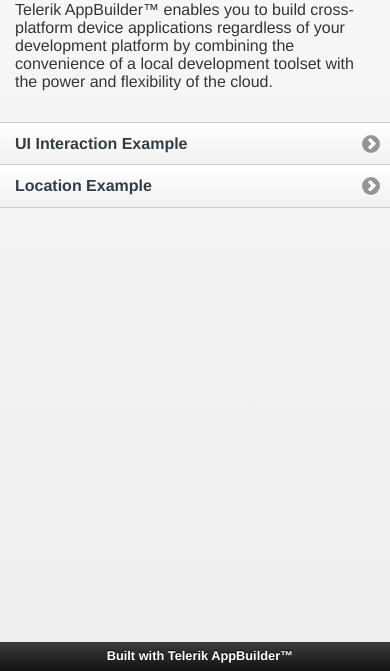
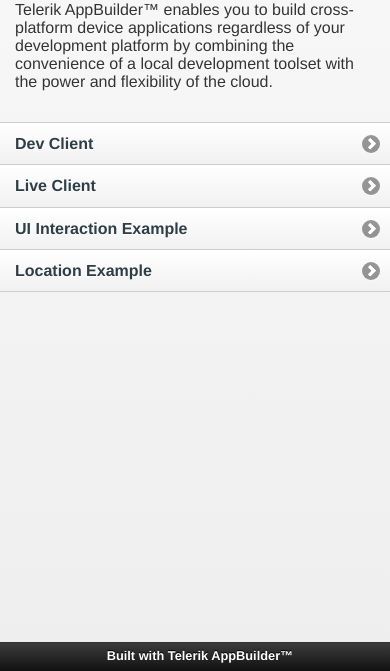
Before and after one commit to asciikewl/hoodeye-jqm-stub, a plain HTML site: page HoodClient-JQM-Stub/index.html in a window 390 px wide. Shown: the part 173-844 px from the top of the page. Drawn offline with Linux system fonts and the light colour scheme; some packages are replaced by stand-ins of ours.

Commit message:
Changes made by Anton de Wet (ascii@icenium.phun.net).

```diff
--- a/HoodClient-JQM-Stub/index.html
+++ b/HoodClient-JQM-Stub/index.html
@@ -36,6 +36,8 @@
         </div>
         <div class="nav">
             <ul data-role="listview">
+                <li> <a href="http://dev.hoodeye.com:4040/dev/index.html">Dev Client</a></li>
+                <li> <a href="http://dev.hoodeye.com:4040/live/index.html">Live Client</a></li>
                 <li>
                     <a href="#page-ui-interaction" data-transition="slide">UI Interaction Example</a>
                 </li>
```
